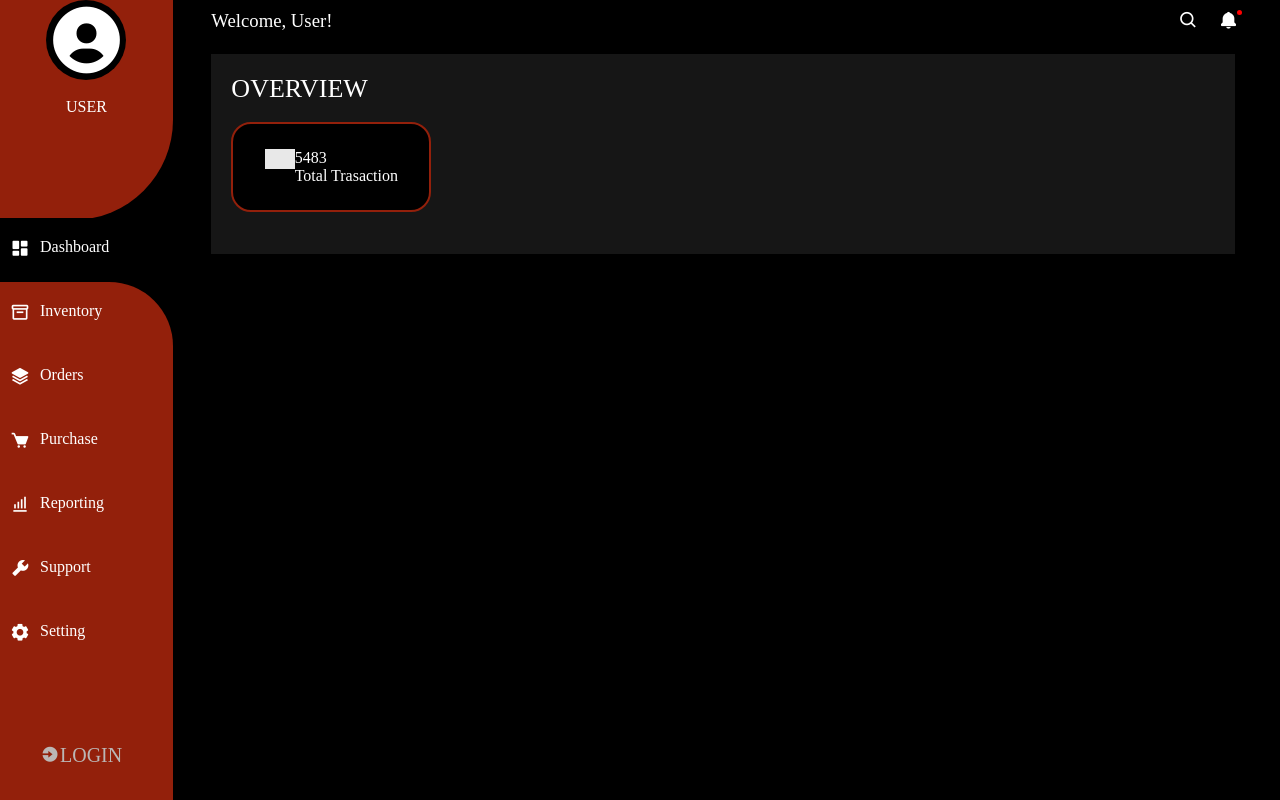
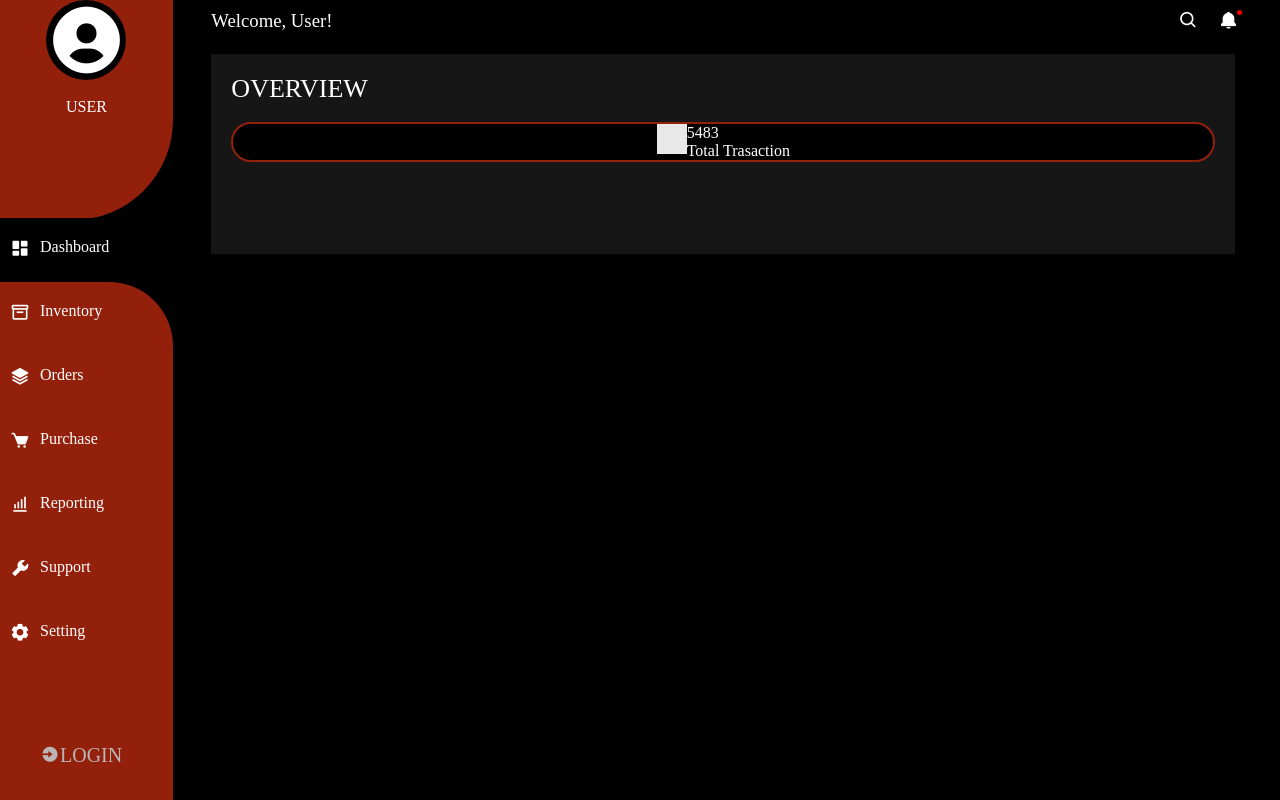
Before and after one commit to Lovethrech/personal-finance-manager, a Vue app: page / in a window 1280 px wide. Built offline with nearby package versions, Linux system fonts and the light colour scheme.

Commit message:
...working on landing-page-overview container

```diff
--- a/src/components/landing-page/LandingPageOverviewBox.vue
+++ b/src/components/landing-page/LandingPageOverviewBox.vue
@@ -23,8 +23,6 @@ const {boxIcon, boxName, boxNo}=defineProps(['boxIcon', 'boxName', 'boxNo']);
     place-items:center;
     justify-content:center;
     background-color: #000;
-    width:200px;
-    height:90px;
     border:2px solid #93200B;
     border-radius: 20px;
 }
--- a/src/components/landing-page/LandingPageOverviewBoxIconCtn.vue
+++ b/src/components/landing-page/LandingPageOverviewBoxIconCtn.vue
@@ -14,6 +14,6 @@ const {boxIcon}=defineProps(['boxIcon']);
 .landing-page-overview-box-icon-ctn{
     background-color: #ffffffe8;
     width:30px;
-    height:20px;
+    height:30px;
 }
 </style>
```
